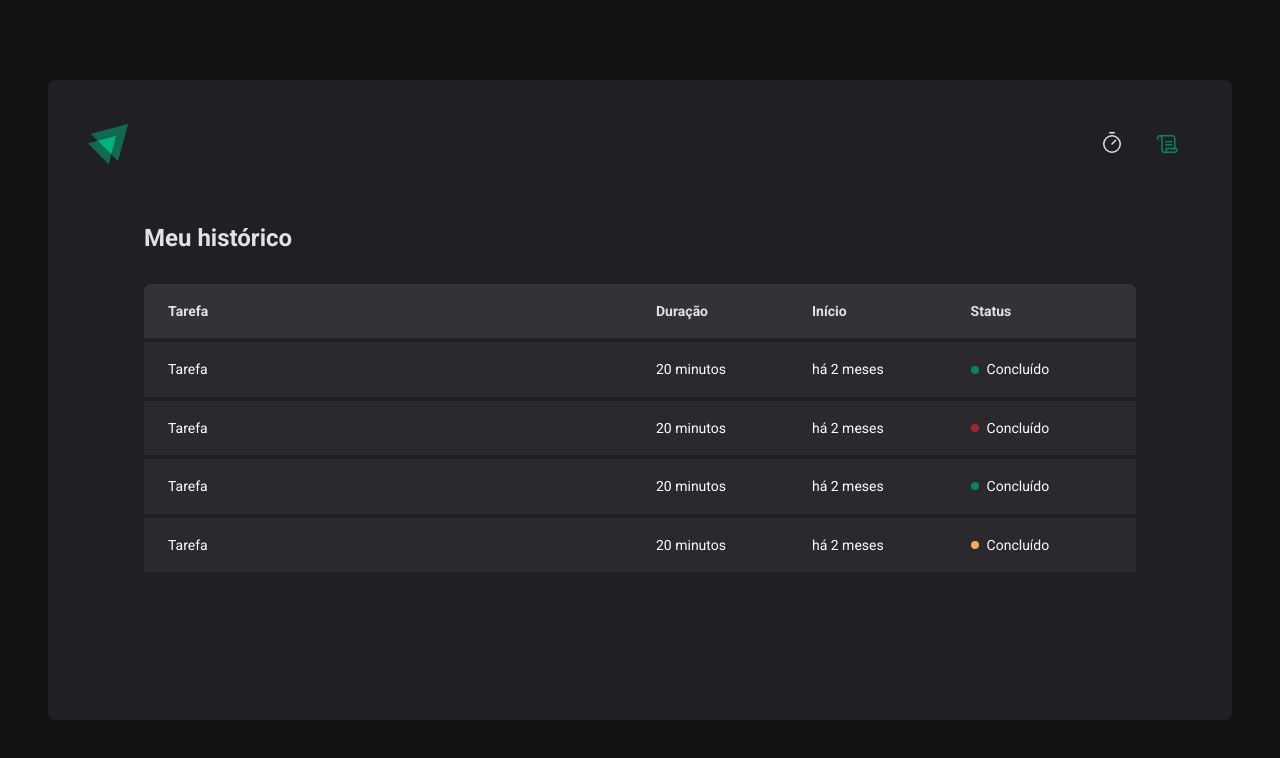
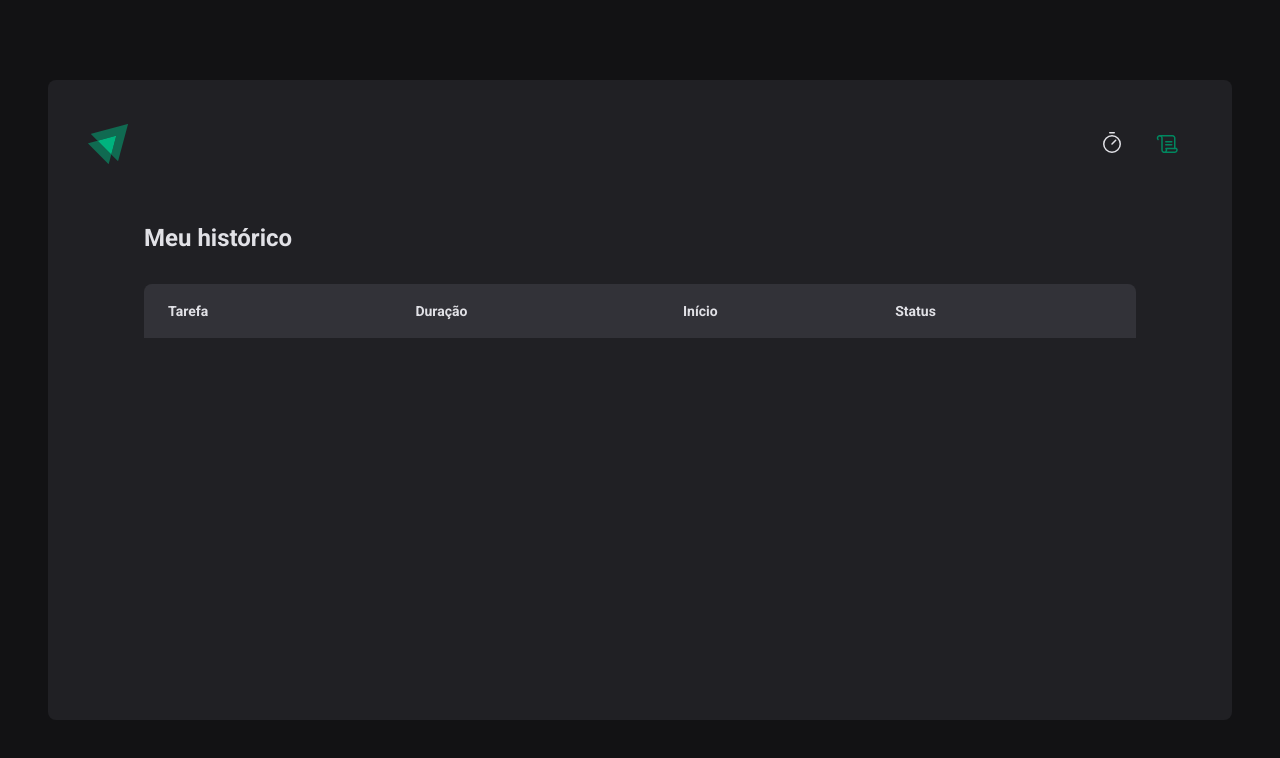
Before and after one commit to Cassiano26/Ignite-timer-project, a React (Vite) app: page /history in a window 1280 px wide. Shown: the top 758 px of the page. Built offline with nearby package versions, Linux system fonts and the light colour scheme.

Commit message:
Usando useContext na pagina history para acessar os ciclos.

```diff
--- a/src/pages/History/index.tsx
+++ b/src/pages/History/index.tsx
@@ -4,6 +4,7 @@
 
 export function History() {
   const {cycles} = useContext(CyclesContext)
+
   return (
     <HistoryContainer>
       <h1>Meu histórico</h1>
@@ -18,38 +19,28 @@
           </tr>
           </thead>
           <tbody>
-            <tr>
-              <td>Tarefa</td>
-              <td>20 minutos</td>
-              <td>há 2 meses</td>
-              <td>
-                <Status statusColor="green" >Concluído</Status>
-              </td>
-            </tr>
-            <tr>
-              <td>Tarefa</td>
-              <td>20 minutos</td>
-              <td>há 2 meses</td>
-              <td>
-                <Status statusColor="red" >Concluído</Status>
-              </td>
-            </tr>
-            <tr>
-              <td>Tarefa</td>
-              <td>20 minutos</td>
-              <td>há 2 meses</td>
-              <td>
-                <Status statusColor="green" >Concluído</Status>
-              </td>
-            </tr>
-            <tr>
-              <td>Tarefa</td>
-              <td>20 minutos</td>
-              <td>há 2 meses</td>
-              <td>
-                <Status statusColor="yellow" >Concluído</Status>
-              </td>
-            </tr>
+            {
+              cycles.map(cycle => {
+                return (
+                  <tr key={cycle.id} >
+                    <td>{cycle.task}</td>
+                    <td>{cycle.minutesAmount} minutos</td>
+                    <td>{cycle.startDate.toISOString()}</td>
+                    <td>
+                      {
+                        cycle.finishedDate && (<Status statusColor="green" >Concluído</Status>)
+                      }
+                      {
+                        cycle.interruptedDate && (<Status statusColor="red" >Interrompido</Status>)
+                      }
+                      {
+                        (!cycle.finishedDate && !cycle.interruptedDate) && (<Status statusColor="yellow" >Em andamento</Status>)
+                      }
+                  </td>
+                </tr>
+                )
+              })
+            }
           </tbody>
         </table>
       </HistoryList>
```
